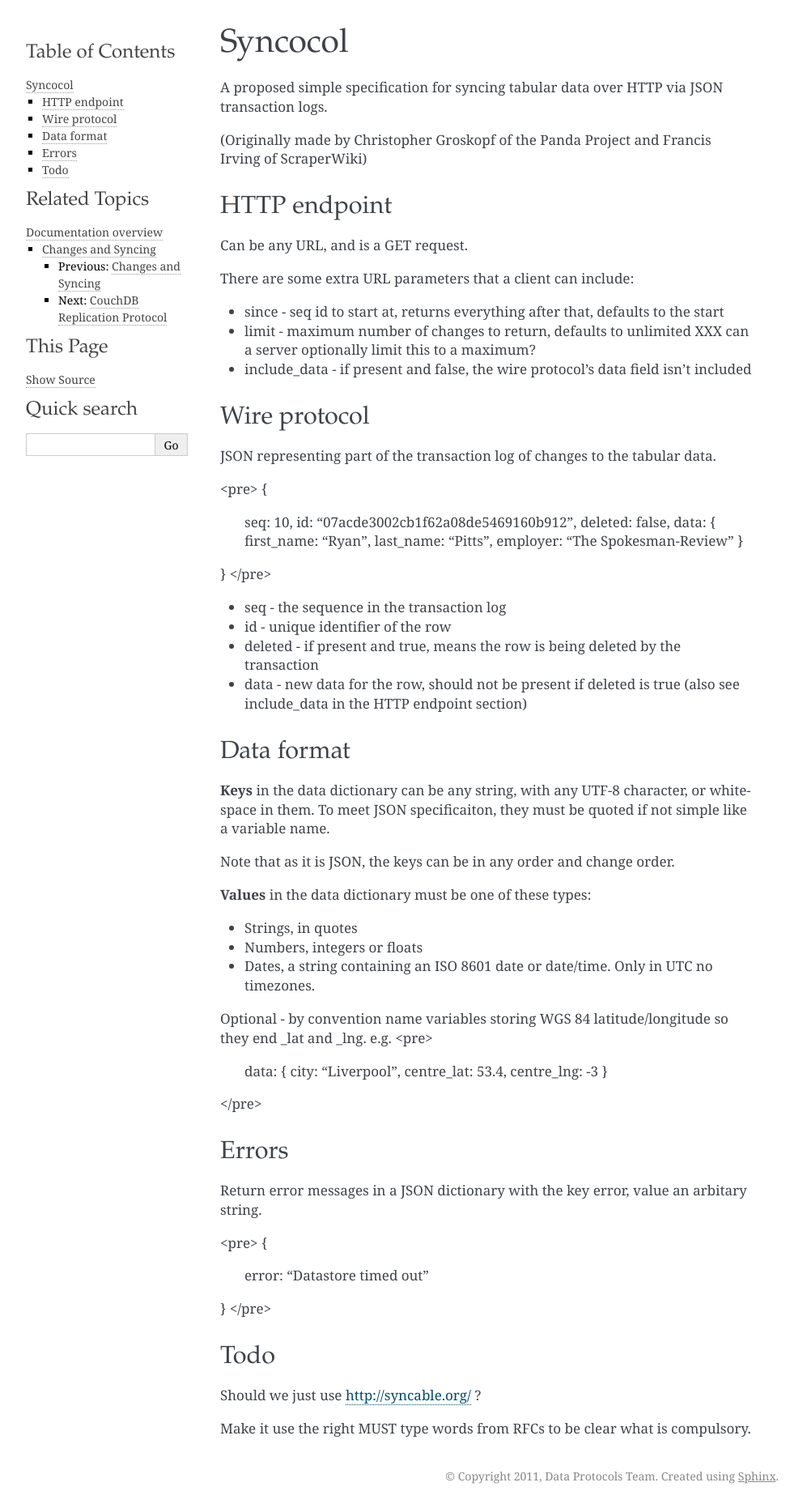
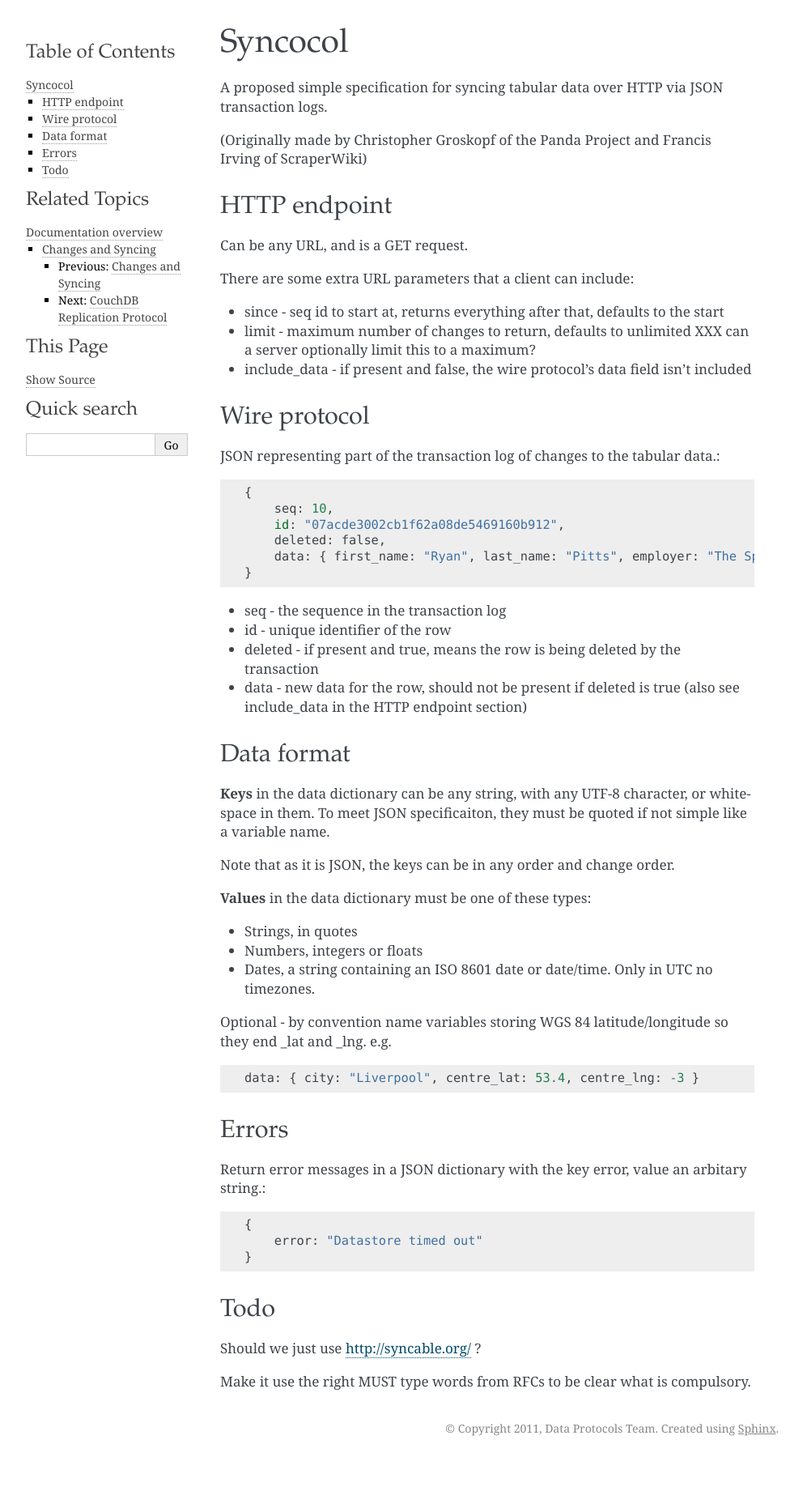
Before and after one commit to frictionlessdata/datapackage, a Sphinx documentation site: the page built from source/syncocol.rst, in a window 1280 px wide. Shown: the whole page at 81% size, without its empty margins (148-1140 px from the left). Built offline with Sphinx 7.4.7, drawn with Linux system fonts in a browser that asks for light colours; after the commit the page ends 1803 px from its top, so only the background shows below that.

Commit message:
Change from markdown to restructured text syntax

```diff
--- a/source/syncocol.rst
+++ b/source/syncocol.rst
@@ -21,16 +21,14 @@ There are some extra URL parameters that a client can include:
 Wire protocol
 -------------
 
-JSON representing part of the transaction log of changes to the tabular data.
+JSON representing part of the transaction log of changes to the tabular data.::
 
-<pre>
-{
-    seq: 10,
-    id: "07acde3002cb1f62a08de5469160b912",
-    deleted: false,
-    data: { first_name: "Ryan", last_name: "Pitts", employer: "The Spokesman-Review" }
-}
-</pre>
+    {
+        seq: 10,
+        id: "07acde3002cb1f62a08de5469160b912",
+        deleted: false,
+        data: { first_name: "Ryan", last_name: "Pitts", employer: "The Spokesman-Review" }
+    }
 
 * seq - the sequence in the transaction log
 * id - unique identifier of the row
@@ -54,22 +52,18 @@ Note that as it is JSON, the keys can be in any order and change order.
 * Dates, a string containing an ISO 8601 date or date/time. Only in UTC no timezones.
 
 Optional - by convention name variables storing WGS 84 latitude/longitude so
-they end \_lat and \_lng. e.g.
-<pre>
+they end \_lat and \_lng. e.g. ::
     data: { city: "Liverpool", centre_lat: 53.4, centre_lng: -3 }
-</pre>
 
 
 Errors
 ------
 
-Return error messages in a JSON dictionary with the key error, value an arbitary string.
+Return error messages in a JSON dictionary with the key error, value an arbitary string.::
 
-<pre>
-{
-    error: "Datastore timed out"
-}
-</pre>
+    {
+        error: "Datastore timed out"
+    }
 
 
 Todo
```
